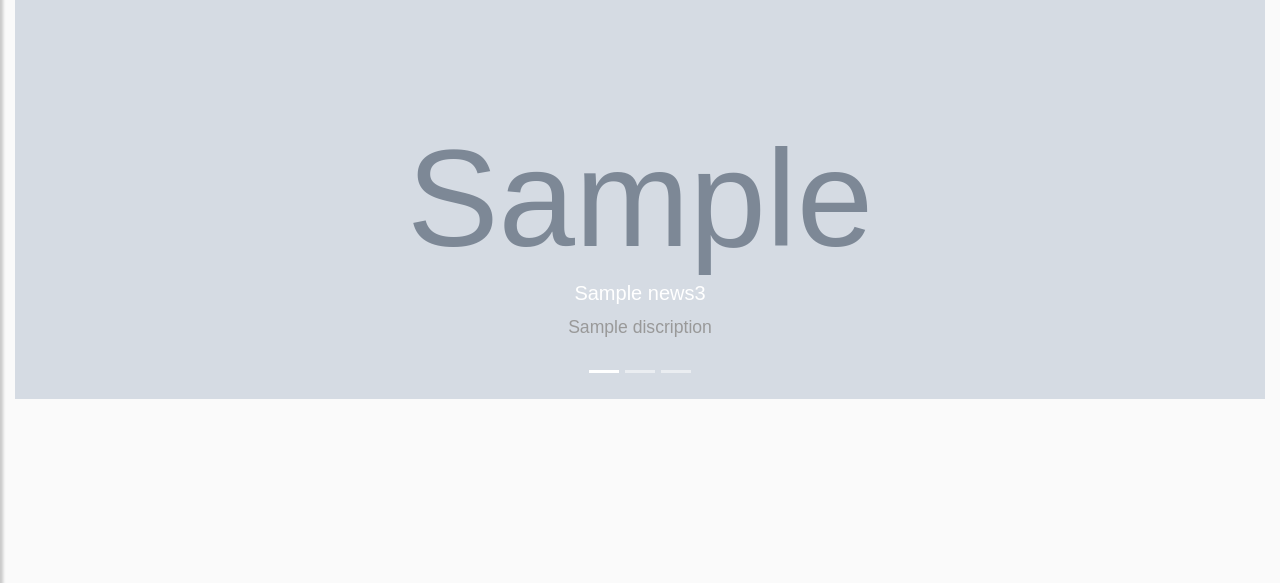
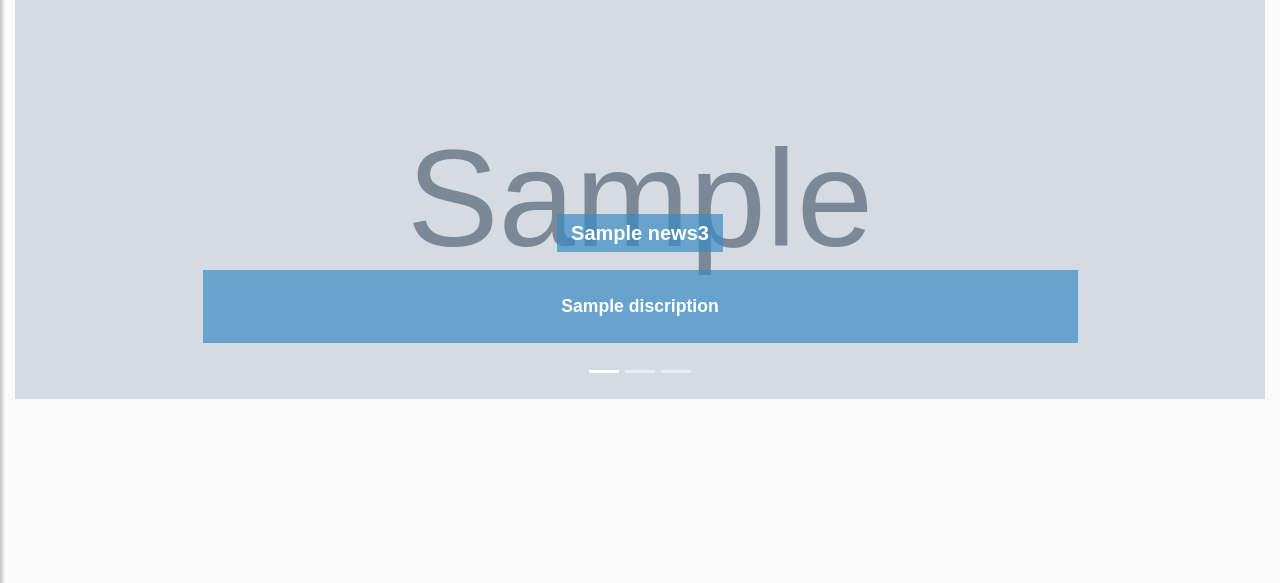
Before and after one commit to amaali7/WHO, a Python web app: template Server/templates/home.html in a window 1280 px wide. Shown: the part 200-783 px from the top of the page. Run offline with Jinja, Linux system fonts and the light colour scheme; the template is opened without the code that fills it: most values are stand-ins (such as "Sample title", 1, 10 or a date in 2020); grey boxes marked "Sample" are stand-in pictures; some libraries are stand-ins or nearby versions.

Commit message:
fix news

```diff
--- a/Server/dashboard/route.py
+++ b/Server/dashboard/route.py
@@ -46,8 +46,8 @@ def dashboard_page(dashboard_id):
         db.session.add(chartdb)
         db.session.commit()
 
-    data = WS_Data.query.filter_by(date > data.startdate).filter_by(date < data.enddate).filter_by(state=Khartoum)
-    print(data)
+    # data = WS_Data.query.filter_by(date > data.startdate).filter_by(date < data.enddate).filter_by(state=Khartoum)
+    # print(data)
     # for chart in chartsindb:
     #     data = GetData(chart)
     #     for d in data:
--- a/Server/models.py
+++ b/Server/models.py
@@ -106,8 +106,8 @@ class Locality(db.Model):
 class AddNews(db.Model):
     id = db.Column(db.Integer(), primary_key=True)
     title = db.Column(db.String(50))
-    discription = db.Column(db.String(250))
-    content = db.Column(db.String(5000), )
+    discription = db.Column(db.String(2500))
+    content = db.Column(db.TEXT(), )
     image = db.Column(db.String(20), nullable=False, default='n1.jpg')
     date = db.Column(db.DateTime, nullable=False, default=datetime.utcnow)
     user_id = db.Column(db.Integer, db.ForeignKey('user.id'), nullable=False)
--- a/Server/static/css/app.css
+++ b/Server/static/css/app.css
@@ -233,3 +233,15 @@ a.article:hover {
     display: inline-block;
     margin-right: 25px;
 }
+.news_carousel{
+
+    background-color: rgba(58,140,196,.7);
+//    font-size: 35px;
+    color: #fff;
+    padding: 8px 14px;
+    line-height: 57px;
+    font-weight: 700;
+    -webkit-box-decoration-break: clone;
+    box-decoration-break: clone;
+
+}
--- a/Server/templates/home.html
+++ b/Server/templates/home.html
@@ -10,23 +10,23 @@
         <div class="carousel-item active">
             <img class="d-block img-carousel" src="{{ url_for('static', filename='news_image/' + news3[0].image) }}" alt="First Slide">
             <div class="carousel-caption d-none d-md-block">
-                <h5><a href="{{ url_for('main.news_fully', news=news3[0].id) }}" class="text-waring">{{news3[0].title}}</a></h5>
-                <p>{{news3[0].discription}}</p>
+                <h5><a href="{{ url_for('main.news_fully', news=news3[0].id) }}" class=" news_carousel">{{news3[0].title}}</a></h5>
+                <p class="news_carousel">{{news3[0].discription}}</p>
 
             </div>
         </div>
         <div class="carousel-item">
             <img class="d-block img-carousel" src="{{ url_for('static', filename='news_image/' + news3[1].image) }}" alt="Second Slide">
             <div class="carousel-caption d-none d-md-block">
-                <h5><a href="{{ url_for('main.news_fully', news=news3[1].id) }}" class="text-waring">{{news3[1].title}}</a></h5>
-                <p>{{news3[1].discription}}</p>
+                <h5><a href="{{ url_for('main.news_fully', news=news3[1].id) }}" class=" news_carousel">{{news3[1].title}}</a></h5>
+                <p class="news_carousel">{{news3[1].discription}}</p>
             </div>
         </div>
         <div class="carousel-item">
             <img class="d-block img-carousel" src="{{ url_for('static', filename='news_image/' + news3[2].image) }}" alt="Third Slide">
             <div class="carousel-caption d-none d-md-block">
-                <h5><a href="{{ url_for('main.news_fully', news=news3[2].id) }}" class="text-waring">{{news3[2].title}}</a></h5>
-                <p>{{news3[2].discription}}</p>
+                <h5><a href="{{ url_for('main.news_fully', news=news3[2].id) }}" class="news_carousel">{{news3[2].title}}</a></h5>
+                <p class="news_carousel">{{news3[2].discription}}</p>
             </div>
         </div>
     </div>
```
Also changed, not shown: Server/static/news_image/1c2fe927398a62e6.jpg (added), Server/static/news_image/d195c61d08f9489d.png (added).
